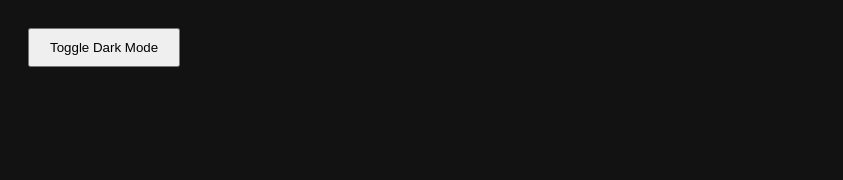
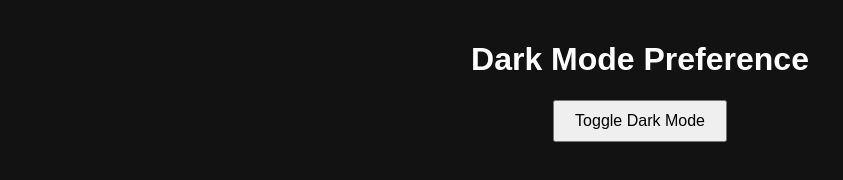
Before and after one commit to acciojob/dark-mode-MeghanaSubramanyam, a website: page main.html in a window 1280 px wide. Both pictures are taken after a click on the button "Toggle Dark Mode". Shown: the whole page, without its empty margins (0-843 px from the left). Drawn offline with Linux system fonts and the light colour scheme.

Commit message:
created a submission

```diff
--- a/main.html
+++ b/main.html
@@ -1,13 +1,17 @@
 <!DOCTYPE html>
 <html lang="en">
 <head>
-    <meta charset="UTF-8">
-    <title>Dark Mode Toggle</title>
-    <link rel="stylesheet" href="styles.css">
+  <meta charset="UTF-8" />
+  <meta name="viewport" content="width=device-width, initial-scale=1.0"/>
+  <title>Dark Mode with Local Storage</title>
+  <link rel="stylesheet" href="styles.css" />
 </head>
 <body>
-    <button id="toggleBtn">Toggle Dark Mode</button>
+  <div class="container">
+    <h1>Dark Mode Preference</h1>
+    <button id="toggle-theme">Toggle Dark Mode</button>
+  </div>
 
-    <script type="text/javascript" src="script.js"></script>
+  <script src="script.js"></script>
 </body>
 </html>
--- a/script.js
+++ b/script.js
@@ -1,18 +1,19 @@
-//your JS code here. If required.
-const toggleBtn = document.getElementById("toggleBtn");
+// Check localStorage on page load
+window.addEventListener("DOMContentLoaded", () => {
+  const isDarkMode = localStorage.getItem("darkMode") === "enabled";
+  if (isDarkMode) {
+    document.body.classList.add("dark-mode");
+  }
+});
 
-// Load preference from localStorage
-if (localStorage.getItem("darkMode") === "enabled") {
-    document.body.classList.add("dark-mode");
-}
+const toggleButton = document.getElementById("toggle-theme");
 
-// Toggle dark mode on button click
-toggleBtn.addEventListener("click", () => {
-    document.body.classList.toggle("dark-mode");
+toggleButton.addEventListener("click", () => {
+  const isDark = document.body.classList.toggle("dark-mode");
 
-    if (document.body.classList.contains("dark-mode")) {
-        localStorage.setItem("darkMode", "enabled");
-    } else {
-        localStorage.setItem("darkMode", "disabled");
-    }
+  if (isDark) {
+    localStorage.setItem("darkMode", "enabled");
+  } else {
+    localStorage.setItem("darkMode", "disabled");
+  }
 });
--- a/styles.css
+++ b/styles.css
@@ -1,17 +1,22 @@
-/*  your css code here. If applicable */
 body {
-    background-color: white;
-    color: black;
-    transition: background-color 0.3s, color 0.3s;
+  margin: 0;
+  padding: 0;
+  font-family: Arial, sans-serif;
+  transition: background-color 0.3s, color 0.3s;
 }
 
-body.dark-mode {
-    background-color: #121212;
-    color: white;
+.container {
+  padding: 20px;
+  text-align: center;
+}
+
+.dark-mode {
+  background-color: #121212;
+  color: white;
 }
 
 button {
-    padding: 10px 20px;
-    margin: 20px;
-    cursor: pointer;
+  padding: 10px 20px;
+  font-size: 16px;
+  cursor: pointer;
 }
```
